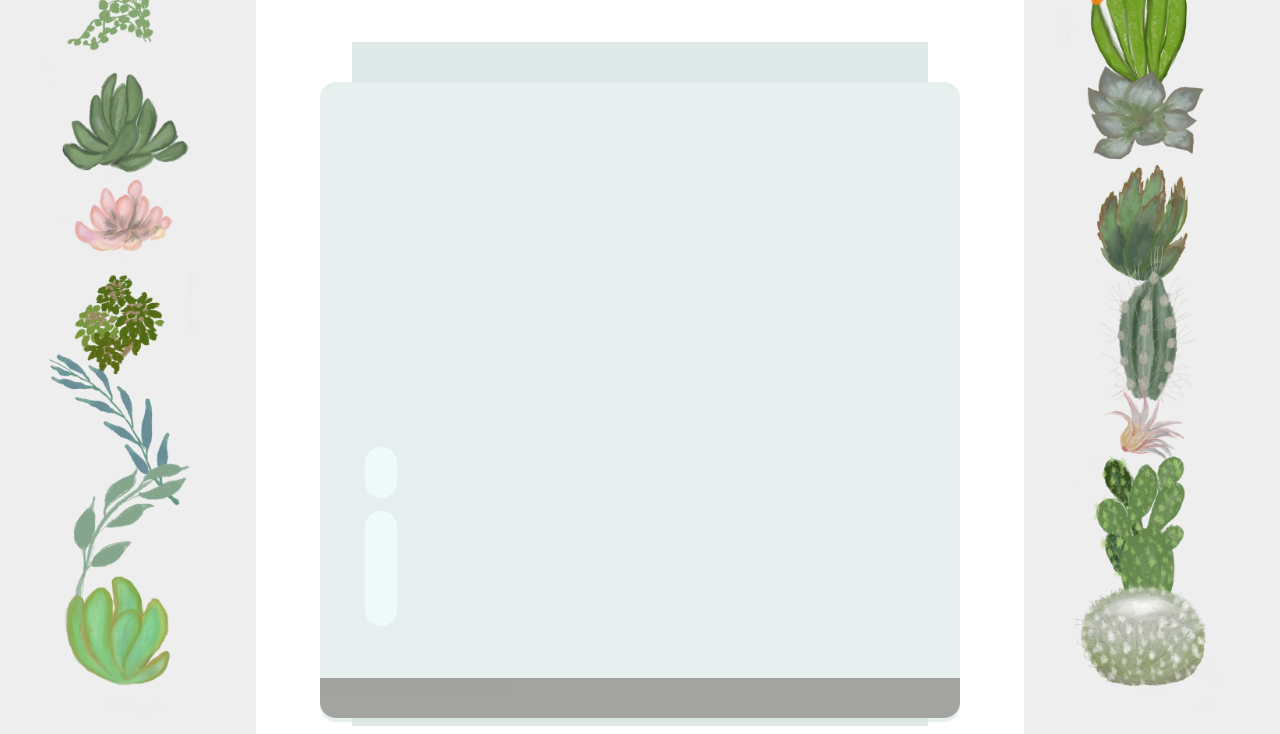
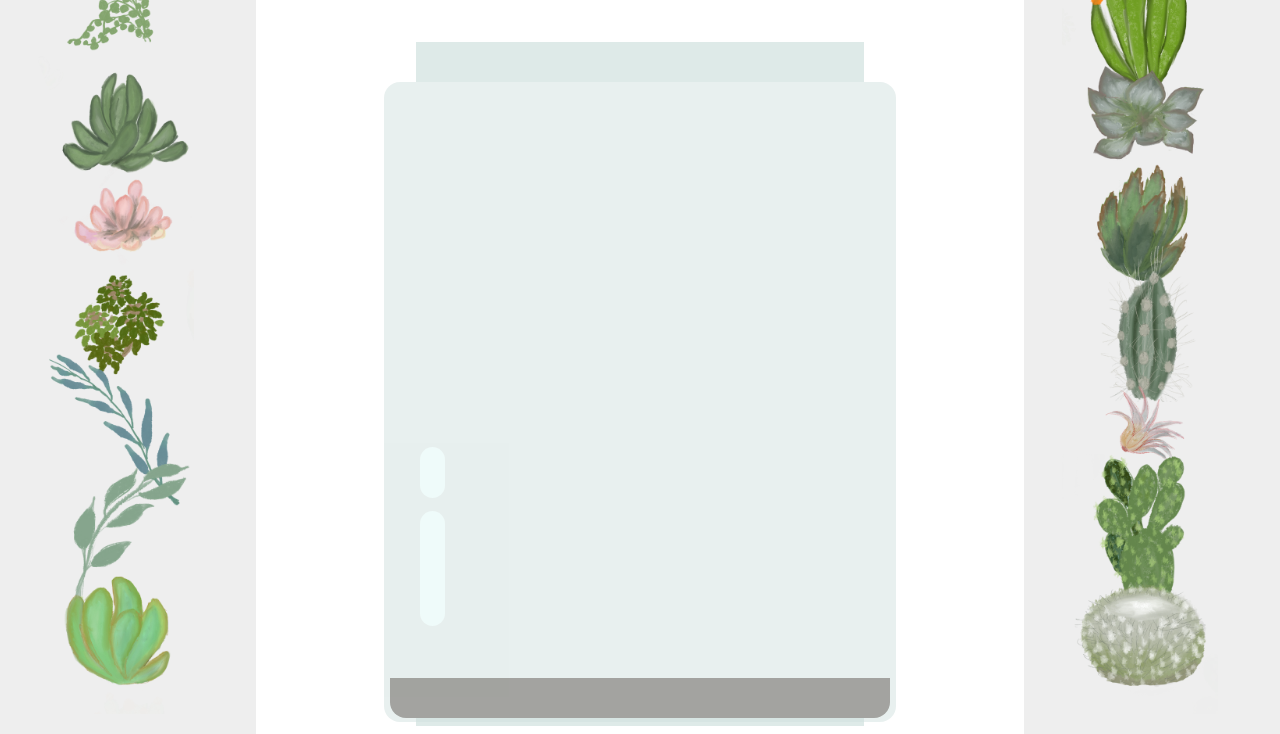
Before and after one commit to ben-gabriel/MS-WebCourse, a website: page MS-Terrarium/index.html in a window 1280 px wide. Shown: the part 66-800 px from the top of the page. Drawn offline with Linux system fonts and the light colour scheme.

Commit message:
edit jar size

```diff
--- a/MS-Terrarium/style.css
+++ b/MS-Terrarium/style.css
@@ -40,46 +40,46 @@ h1 {
 
 .jar-walls {
     height: 80%;
-    width: 50%;
+    width: 40%;
     background: #d1e1df;
     border-radius: 1rem;
     position: absolute;
     bottom: 1.5%;
-    left: 25%;
+    left: 30%;
     opacity: 0.5;
     z-index: 1;
 }
 
 .jar-top {
-    width: 45%;
+    width: 35%;
     height: 5%;
     background: #d1e1df;
     position: absolute;
     bottom: 81.5%;
-    left: 27.5%;
+    left: 32.5%;
     opacity: 0.7;
     z-index: 1;
 }
 
 .dirt {
-    width: 50%;
+    width: 39%;
     height: 5%;
     background: #3a241d;
     position: absolute;
     border-radius: 0 0 1rem 1rem;
     bottom: 2%;
-    left: 25%;
+    left: 30.5%;
     opacity: 0.7;
     z-index: -1;
 }
 
 .jar-bottom {
-    width: 45%;
+    width: 35%;
     height: 1%;
     background: #d1e1df;
     position: absolute;
     bottom: 1%;
-    left: 27.5%;
+    left: 32.5%;
     opacity: 0.7;
 }
 
```
